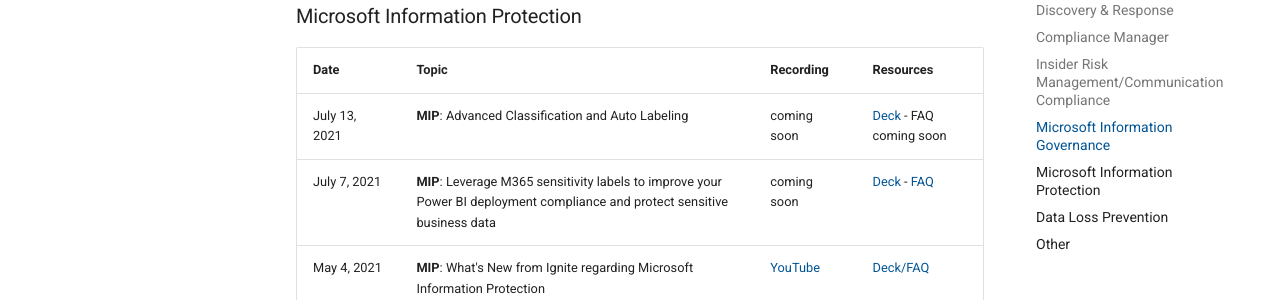
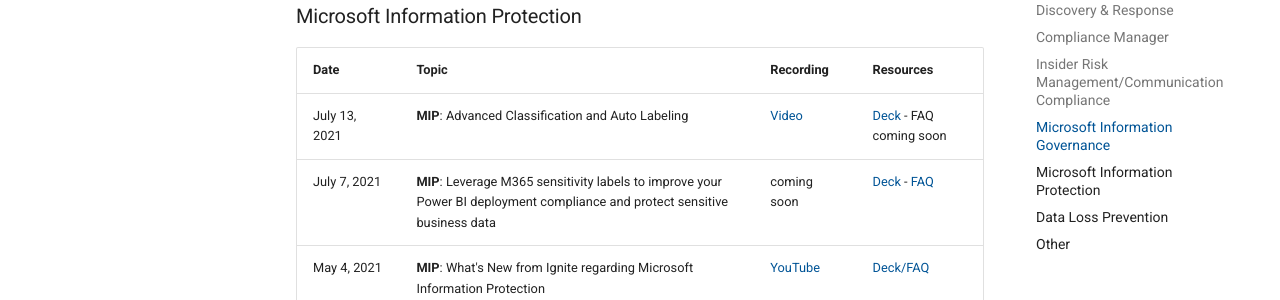
Before and after one commit to microsoft/ComplianceCxE, an MkDocs documentation site: the page built from docs/webinars.md, in a window 1280 px wide and 900 px high, scrolled down 2140 px. Shown: the part 152-452 px from the top of the window. Built offline with MkDocs 1.6.1 and Material for MkDocs 9.7.7, drawn with Linux system fonts in a browser that asks for light colours; comment, search, counter and statistics services are not loaded; old or Windows-style settings are respelled for this version of MkDocs.

Commit message:
add July 13 webinar recording

```diff
--- a/docs/webinars.md
+++ b/docs/webinars.md
@@ -62,7 +62,7 @@
 
 |Date|Topic|Recording|Resources|
 |---|---|---|---|
-|July 13, 2021|**MIP**: Advanced Classification and Auto Labeling| coming soon | [Deck](resources\files\Webinar Advanced Classification and Auto Labeling July 13 2021.pdf) - FAQ coming soon |
+|July 13, 2021|**MIP**: Advanced Classification and Auto Labeling| [Video](https://mipc.eventbuilder.com/event/45701) | [Deck](resources\files\Webinar Advanced Classification and Auto Labeling July 13 2021.pdf) - FAQ coming soon |
 |July 7, 2021|**MIP**: Leverage M365 sensitivity labels to improve your Power BI deployment compliance and protect sensitive business data| coming soon | [Deck](resources\files\MIP - Sensitivity Label in PBI.pdf) - [FAQ](resources\files\July 7 FAQ.pdf) |
 |May 4, 2021|**MIP**: What's New from Ignite regarding Microsoft Information Protection|[YouTube](https://www.youtube.com/watch?v=TjtYhGfHHok&feature=youtu.be)|[Deck/FAQ](https://techcommunity.microsoft.com/t5/security-compliance-identity/what-s-new-from-ignite-regarding-microsoft-information/ba-p/2351825)|
 |Feb 19, 2021|**MIP**: Office Channels|[Video](https://aka.ms/MIPC/webinar-officechannels)|[Deck/FAQ](https://techcommunity.microsoft.com/t5/microsoft-security-and/office-channels-webinar/ba-p/2223780)|
```
